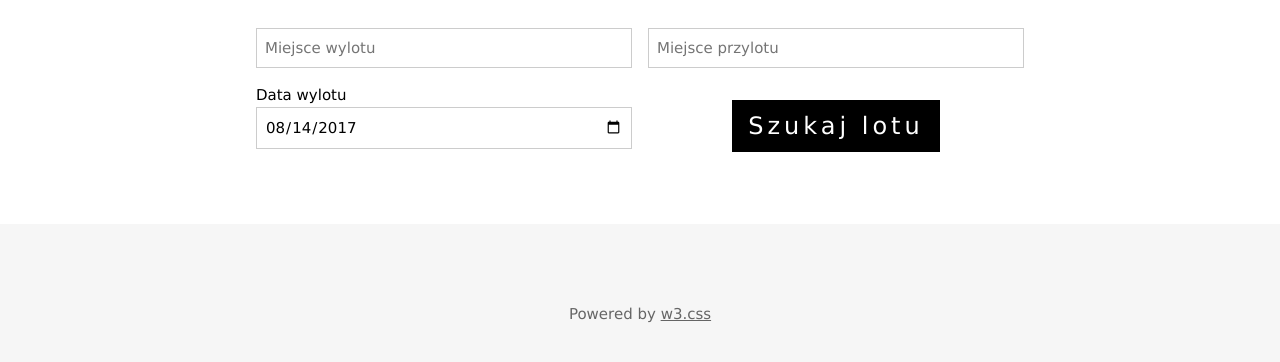
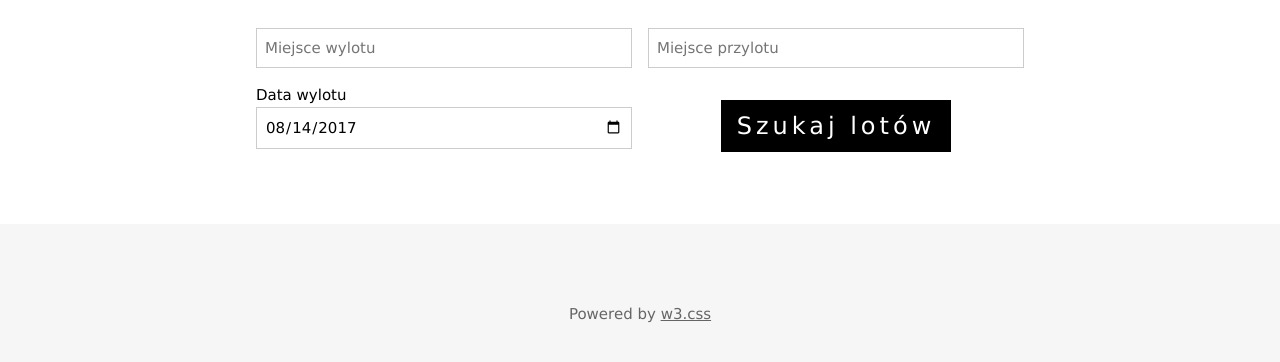
Before and after one commit to piotpap663/Rezerwacja-lotow, a plain HTML site: page index.html in a window 1280 px wide. Shown: the part 192-554 px from the top of the page. Drawn offline with nearby package versions, Linux system fonts and the light colour scheme.

Commit message:
message from git cmd

```diff
--- a/index.html
+++ b/index.html
@@ -68,7 +68,7 @@
 		  </div>
 
 		  <div class="w3-center">
-          <button class="szukaj w3-button w3-wide w3-xlarge w3-black w3-section" type="text">Szukaj lotu</button>
+          <button class="szukaj w3-button w3-wide w3-xlarge w3-black w3-section" type="text">Szukaj lotów</button>
 		  </div>
 		   </div>
 
```
